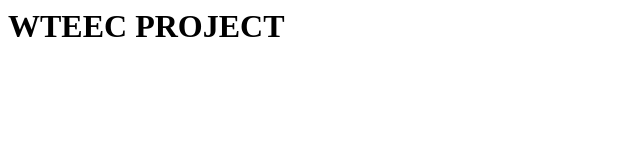
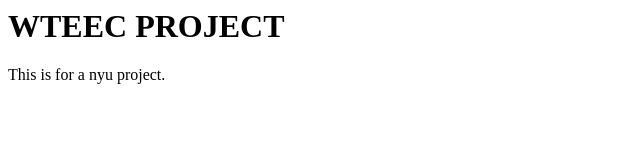
Before and after one commit to wteec/WTEEC-Project, a plain HTML site: page index.html in a window 1280 px wide. Shown: the whole page, without its empty margins (0-640 px from the left). Drawn offline with Linux system fonts and the light colour scheme.

Commit message:
Update index.html

```diff
--- a/index.html
+++ b/index.html
@@ -1 +1,2 @@
 <h1>WTEEC PROJECT</h1>
+<p>This is for a nyu project.</p>
```
